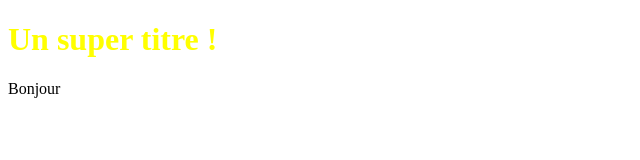
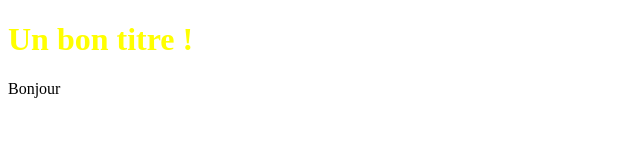
Before and after one commit to Mohammadaw12/openclassroomproject, a plain HTML site: page index.html in a window 1280 px wide. Shown: the whole page, without its empty margins (0-640 px from the left). Drawn offline with Linux system fonts and the light colour scheme.

Commit message:
hello i change the title

```diff
--- a/index.html
+++ b/index.html
@@ -5,7 +5,7 @@
    <link rel="stylesheet" type="text/css" href="style.css">
 </head>
 <body>
-   <h1>Un super titre !</h1>
+   <h1>Un bon titre !</h1>
 <p> Bonjour </p>
 </body>
 </html>
```
